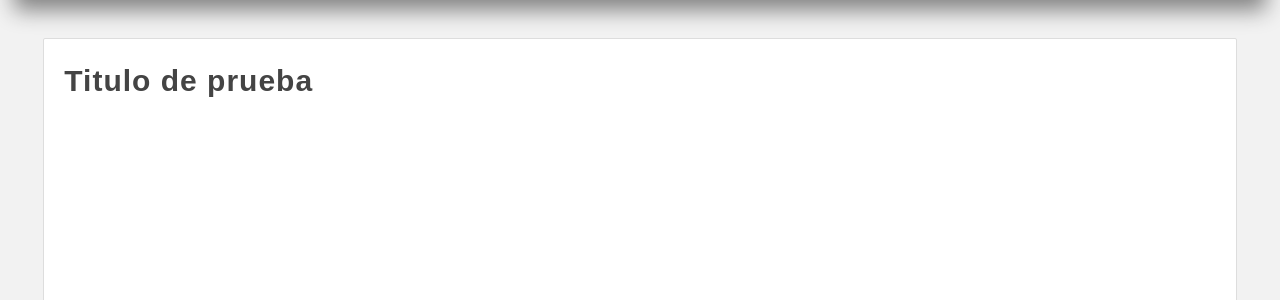
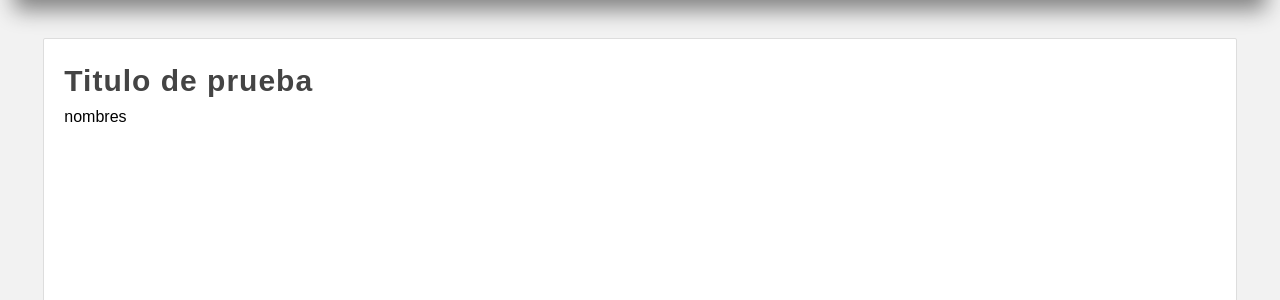
Before and after one commit to richie20502/master_python, a Django app: page / in a window 1280 px wide. Shown: the part 194-494 px from the top of the page. Run offline with Django 3.2, Linux system fonts and the light colour scheme.

Commit message:
condicional if en django

```diff
--- a/_Django/a_django/miapp/static/css/styles.css
+++ b/_Django/a_django/miapp/static/css/styles.css
@@ -14,6 +14,11 @@ header{
     height: 140px;
     background-color: #232323;
     margin: 0px auto;
+}
+
+p{
+    margin-top: 5px;
+    margin-bottom: 5px;
 }
 
 #logotipo {
--- a/_Django/a_django/miapp/templates/index.html
+++ b/_Django/a_django/miapp/templates/index.html
@@ -4,4 +4,10 @@ index
 {% endblock  %}
 {% block content  %}
 <h2 class="title"> Titulo de prueba</h2>
+{% if nombre  %}
+    <p>{{ nombre }} </p>
+{% else %}
+    <p> no existe el nombre</p>
+{% endif %}
+
 {% endblock  %}
--- a/_Django/a_django/miapp/views.py
+++ b/_Django/a_django/miapp/views.py
@@ -17,7 +17,9 @@ def index(request):
         year += 1
 
     html += "</ul>"
-    return render(request, 'index.html')
+    return render(request, 'index.html',{
+        'nombre': "nombres"
+    })
 
 def hola_mundo(request):
     return render(request, 'hola_mundo.html')
```
